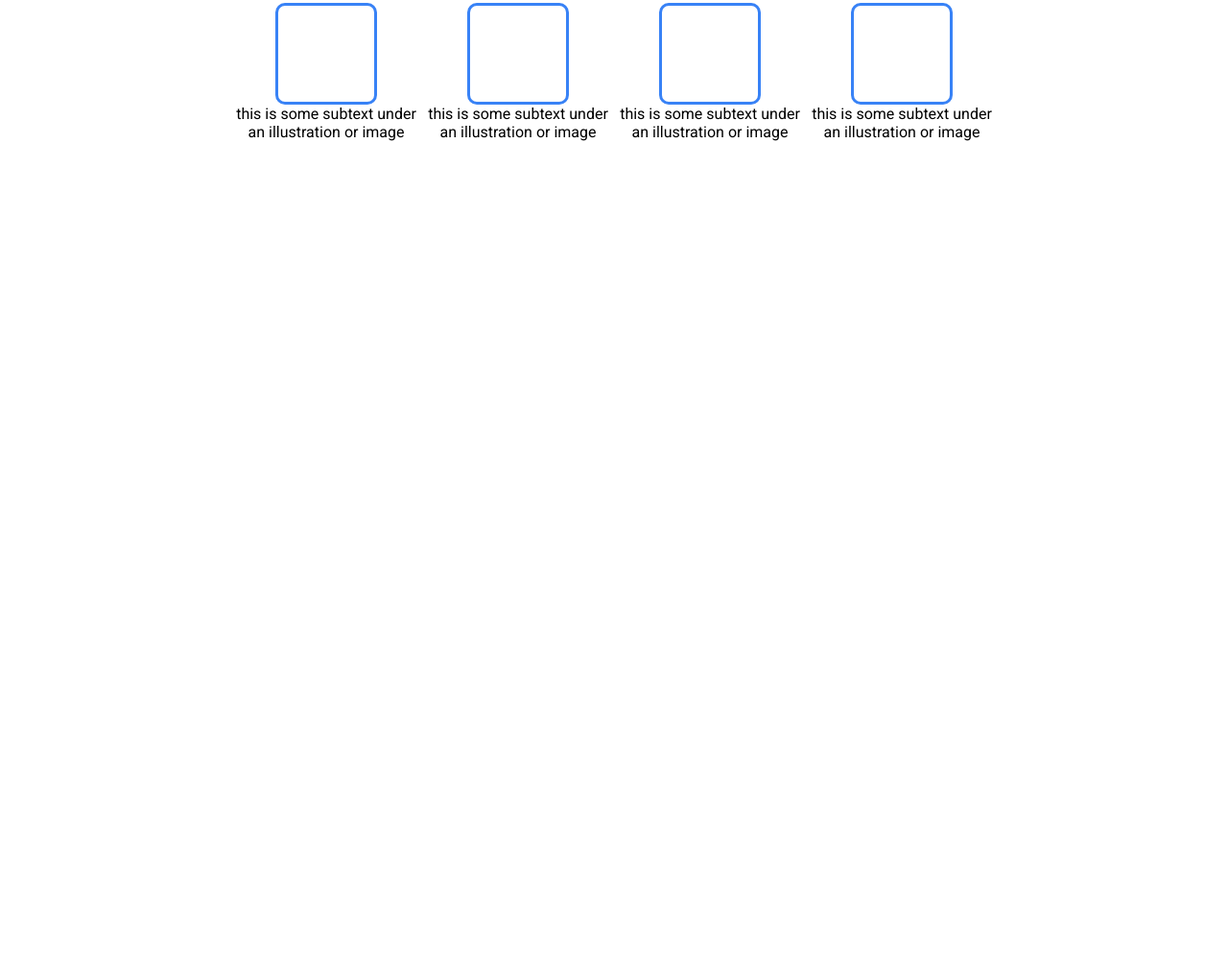
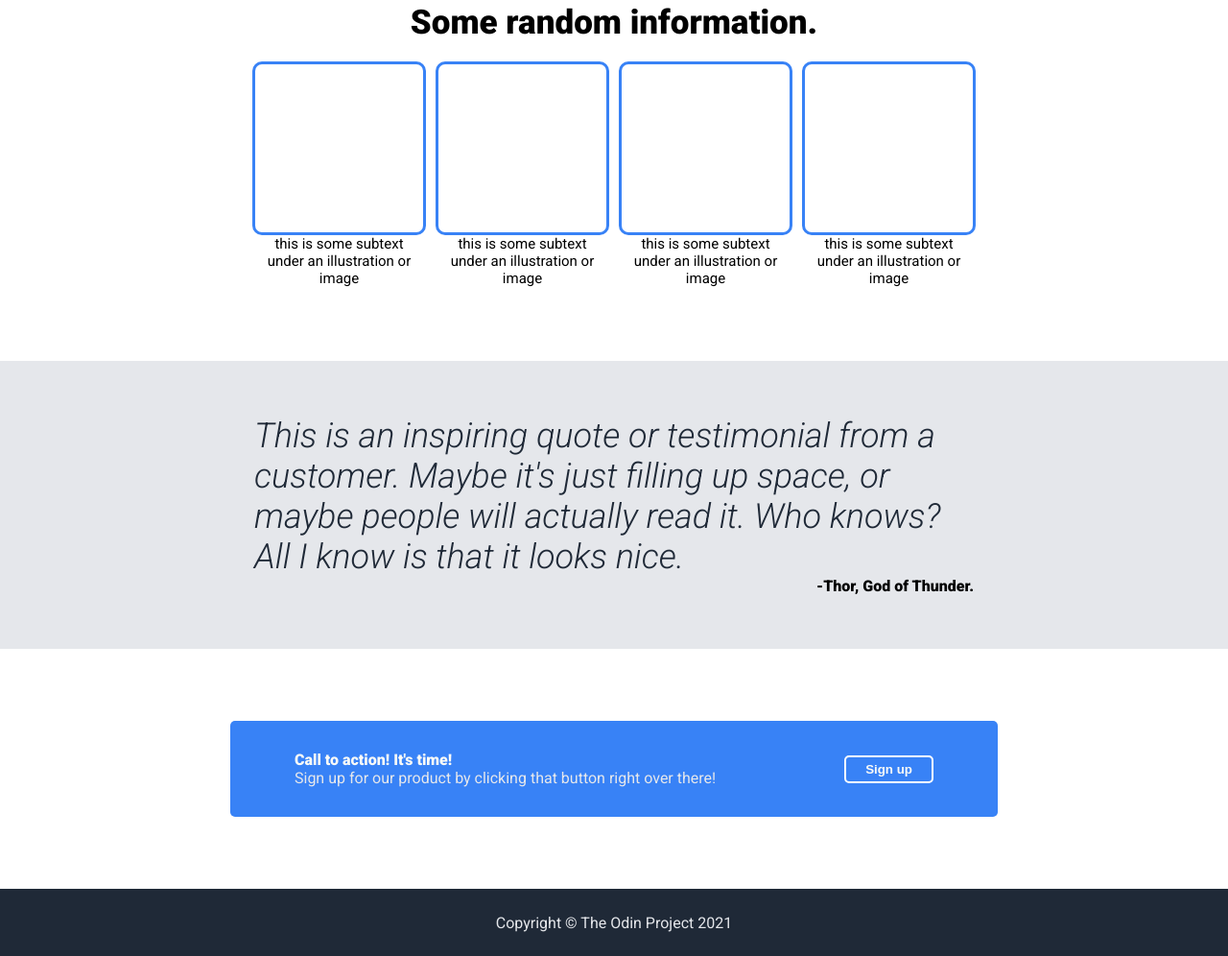
Before and after one commit to Difuse-js/odin-landingpage, a plain HTML site: page index.html in a window 1280 px wide. Shown: the part 424-1420 px from the top of the page at 96% size. Before the commit the page ends 800 px from the top, so only its background shows below. Drawn offline with Linux system fonts and the light colour scheme.

Commit message:
Added the rest of the page content + footer and styled it.

```diff
--- a/index.html
+++ b/index.html
@@ -57,16 +57,26 @@
         </div>
 
         <div class="quote-section">
+            <div class="quote">
+                <blockquote>This is an inspiring quote or testimonial from a customer. Maybe it's just filling up space, or maybe people will actually read it. Who knows? All I know is that it looks nice.</blockquote>
+                <p>-Thor, God of Thunder.</p>
 
+            </div>
         </div>
 
         <div class="call-to-action-section">
-
+            <div class="alert">
+                <div>
+                    <p class="title">Call to action! It's time!</p>
+                    <p class="subtext">Sign up for our product by clicking that button right over there!</p>
+                </div>
+                <button>Sign up</button>
+            </div>
         </div>
     </div>
 
     <div class="footer">
-
+        Copyright &copy; The Odin Project 2021
     </div>
 </body>
 </html>
--- a/style.css
+++ b/style.css
@@ -1,4 +1,4 @@
-@import url('https://fonts.googleapis.com/css2?family=Roboto:wght@400;900&display=swap');
+@import url('https://fonts.googleapis.com/css2?family=Roboto:ital,wght@0,400;0,900;1,300&display=swap');
 
 * {
     margin: 0;
@@ -7,15 +7,21 @@
 
 body {
     font-family: 'Roboto';
+    /* display: flex;
+    flex-direction: column; */
 }
 
 .header {
     background-color: #1f2937;
+    /* flex: 1 1 auto; */
     height: 350px;
     display: flex;
     justify-content: center;
 }
 
+.content {
+    /* flex: 2 1 auto; */
+}
 .nav {
     /* width: 100%; */
     display: flex;
@@ -82,11 +88,12 @@ body {
     align-items: center;
     color: #e5e7eb;
     width: 400px;
+    height: 200px;
 }
 
 .placeholder-box {
-    width: 100px;
-    height: 100px;
+    width: 175px;
+    height: 175px;
     border: 3px solid #3882f6;
     border-radius: 10px;
 }
@@ -96,20 +103,98 @@ body {
     flex-direction: column;
     justify-content: center;
     align-items: center;
-    height: 250px;
+    height: 450px;
 }
 
 .info-section h2 {
+    font-size: 35px;
     margin-bottom: 20px;
 }
+
+
 .info-card {
     display: flex;
     flex-direction: column;
     align-items: center;
-    width: 200px;
     text-align: center;
+}
+
+.info-card p {
+    width: 150px;
+    font-size: 15px;
 }
 
 .info-cards{
     display: flex;
+    gap: 10px;
 }
+
+.quote-section {
+    background-color: #e5e7eb;
+    height: 300px;
+    display: flex;
+    justify-content: center;
+    align-items: center;
+}
+
+
+.quote {
+    width: 750px;
+    display: flex;
+    flex-direction: column;
+}
+
+.quote p {
+    align-self: flex-end;
+    font-weight: 600;
+}
+blockquote {
+    font-size: 36px;
+    font-style: italic;
+    color: #1f2937;
+    font-weight: 300;
+}
+
+.call-to-action-section {
+    height: 250px;
+    display: flex;
+    justify-content: center;
+    align-items: center;
+}
+
+.alert {
+    background-color: #3882f6;
+    width: 800px;
+    height: 100px;
+    border-radius: 5px;
+    display: flex;
+    align-items: center;
+    justify-content: space-around;
+}
+
+.alert .title {
+    color: #f9faf8;
+    font-weight: 700;
+}
+
+.alert .subtext {
+    color: #e5e7eb;
+}
+.alert button {
+    border: 2px solid white;
+    padding: 5px 20px;
+    border-radius: 5px;
+    background: none;
+    color: #f9faf8;
+    font-weight: 700;
+}
+
+/* Footer */
+.footer {
+    display: flex;
+    justify-content: center;
+    align-items: center;
+    background-color: #1f2937;
+    color: #e5e7eb;
+    height: 70px;
+}
```
